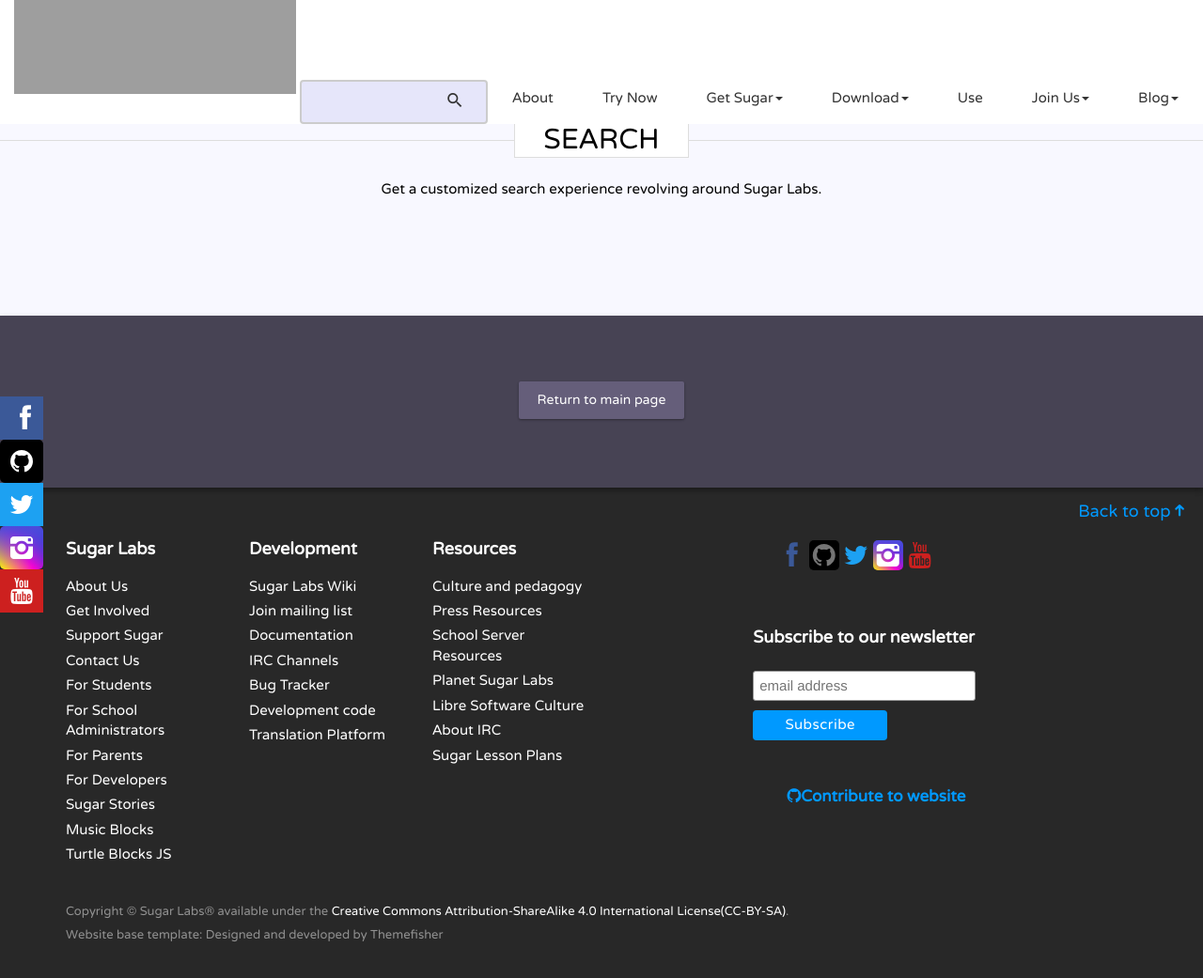
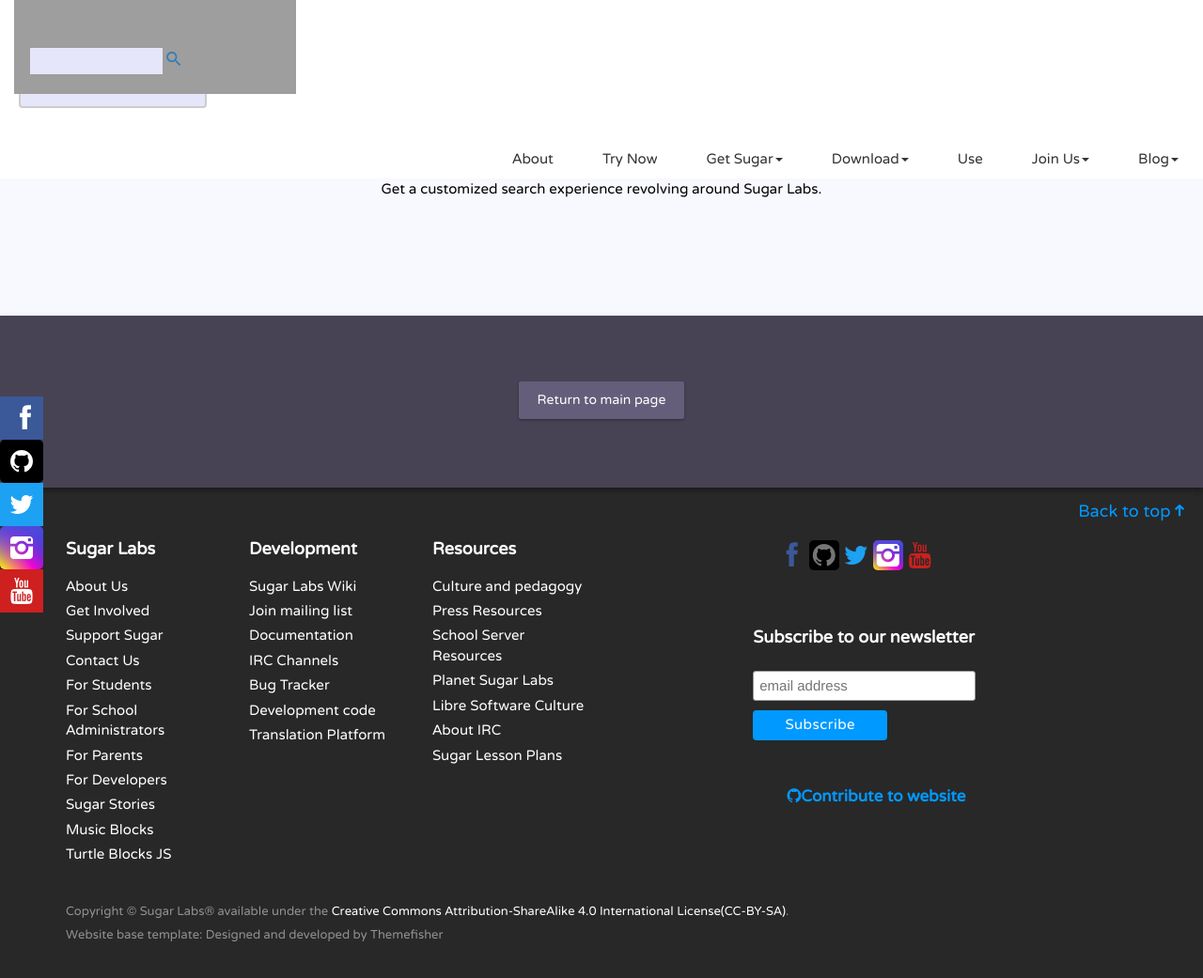
Before and after one commit to sugarlabs/www, a Jekyll site: the page built from search.html, in a window 1280 px wide and 1073 px high. Shown: the top 1041 px of the window at 94% size. Built offline with Jekyll 4.4.1, drawn with Linux system fonts in a browser that asks for light colours; some web fonts are replaced; comment, search, counter and statistics services are not loaded; grey boxes are pictures that could not be loaded.

Commit message:
Update nav.html

```diff
--- a/_includes/nav.html
+++ b/_includes/nav.html
@@ -5,6 +5,22 @@
        console.log(re);
       document.getElementById("searchLink").href = window.location.href + "/search/?q=" + re;
       }
+  function expander(){
+	document.getElementById("searchForm").style.width="73%";setTimeout(function(){
+	  document.getElementById("SearchBar").style.width="94%";
+	document.getElementById("closebtn").style.visibility="visible";
+	document.getElementById("closebutton").style.height="20px";
+	document.getElementById("closebutton").style.width="20px";
+	}, 500);
+}
+	   function condenser(){
+	document.getElementById("searchForm").style.width="200px";
+		   setTimeout(function(){
+	  document.getElementById("SearchBar").style.width="70%";document.getElementById("closebtn").style.visibility="hidden";
+
+	document.getElementById("closebutton").style.height="0px";
+	document.getElementById("closebutton").style.width="0px";}, 500);
+}
     </script>
 <header class="large" id="firstHeader" >
     <div class="container">
@@ -29,11 +45,14 @@
                             </div>
                         </div>
                         <div class="collapse navbar-collapse zeroMarPadBtm" id="bs-example-navbar-collapse-1" >
+				 <div id="searchForm">
+                                        <input type="text" id="SearchBar" onchange="searchLoad()" onfocus="expander()">
+                                 <a id="searchLink"><span class="ion-android-search customFontSize3" ></a>
+					 <a onclick="condenser()" id="closebtn" style="visibility:hidden;height:0px;width:0px;position:relative;left:5px;top:2px;">
+					 <svg id="closebutton"height="20px" id="Layer_1" style="enable-background:new 0 0 512 512;" version="1.1" viewBox="0 0 512 512" width="20px" xml:space="preserve" xmlns="http://www.w3.org/2000/svg" xmlns:xlink="http://www.w3.org/1999/xlink"><path d="M437.5,386.6L306.9,256l130.6-130.6c14.1-14.1,14.1-36.8,0-50.9c-14.1-14.1-36.8-14.1-50.9,0L256,205.1L125.4,74.5  c-14.1-14.1-36.8-14.1-50.9,0c-14.1,14.1-14.1,36.8,0,50.9L205.1,256L74.5,386.6c-14.1,14.1-14.1,36.8,0,50.9  c14.1,14.1,36.8,14.1,50.9,0L256,306.9l130.6,130.6c14.1,14.1,36.8,14.1,50.9,0C451.5,423.4,451.5,400.6,437.5,386.6z"/></svg>
+					 </a>
+					 </div>
                             <ul class="nav navbar-nav navbar-right abc">
-                                <li>    <div id="searchForm">
-                                        <input type="text" id="SearchBar" onchange="searchLoad()">
-                                 <a id="searchLink"><span class="ion-android-search customFontSize3" ></a></div>
-                                </li>
                                 <li><a href="{{ site.baseurl }}/about-us">About</a></li>
                                 <li><a href="http://server.sugarizer.org">Try Now</a></li>
                                 <li class="dropdown"><a href="#" class="dropdown-toggle" data-toggle="dropdown" role="button" aria-haspopup="true" aria-expanded="false">Get Sugar<span class="caret"></span></a>
@@ -103,8 +122,8 @@
                     <div class="sidebar-header">
                         <h3>Sugar Labs</h3>
                     </div>
-                 <div> <div id="searchForm" style="width:230px;" >
-                                    <input type="text" id="SearchBar" onchange="searchLoad()" style="width:190px;color:#7C7A86;">
+                 <div> <div id="searchForm1" style="width:230px;" >
+                                    <input type="text" id="SearchBar1" onchange="searchLoad()" style="width:190px;color:#7C7A86;">
                                  <a id="searchLink"><span class="ion-android-search customFontSize3" ></a></div></div>
                     <ul class="list-unstyled components">
                         <li><a href="{{ site.baseurl }}/about-us"><span class="customSpanColor2">About</span></a></li>
```
